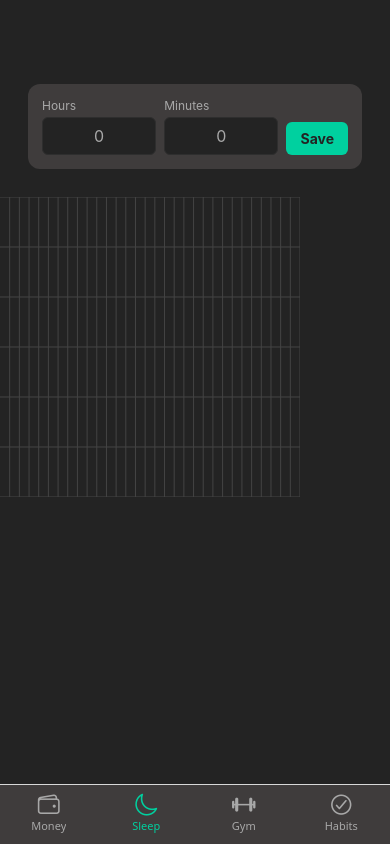
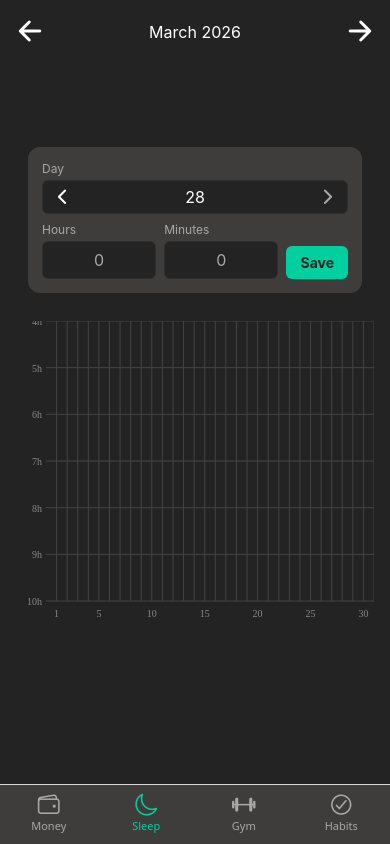
Before and after one commit to Strma77/Monk-Dew, a React Native app: screen /Sleep in a window 390 px wide. Built offline with nearby package versions, Linux system fonts and the light colour scheme.

Commit message:
Date picker added, fixed month graph

```diff
--- a/src/features/sleep/SleepScreen.js
+++ b/src/features/sleep/SleepScreen.js
@@ -1,24 +1,45 @@
-import { View, Text, StyleSheet } from "react-native";
+import { View, Text, StyleSheet, TouchableOpacity } from "react-native";
 import { useState } from "react";
-import { colors } from "../../shared/theme";
+import { Ionicons } from "@expo/vector-icons";
+import { colors, spacing, fontSize } from "../../shared/theme";
 import { useSleep } from "./hooks/useSleep";
-import SleepInput from "./components/SleepInput"
-import SleepGraph from "./components/SleepGraph"
+import SleepInput from "./components/SleepInput";
+import SleepGraph from "./components/SleepGraph";
+
+const MONTH_NAMES = ['January', 'February', 'March', 'April', 'May', 'June', 'July', 'August', 'September', 'October', 'November', 'December'];
 
 const SleepScreen = () => {
-  const {
-    sleep_entries,
-    addSleep,
-    deleteSleep,
-    updateSleep,
-  } = useSleep();
+  const { sleep_entries, addSleep } = useSleep();
   const [currentMonth, setCurrentMonth] = useState(new Date().getMonth());
   const [currentYear, setCurrentYear] = useState(new Date().getFullYear());
 
+  const handlePrevMonth = () => {
+    if (currentMonth === 0) {
+      setCurrentMonth(11);
+      setCurrentYear(currentYear - 1);
+    } else setCurrentMonth(currentMonth - 1);
+  };
+
+  const handleNextMonth = () => {
+    if (currentMonth === 11) {
+      setCurrentMonth(0);
+      setCurrentYear(currentYear + 1);
+    } else setCurrentMonth(currentMonth + 1);
+  };
+
   return (
     <View style={styles.container}>
-      <SleepInput onSubmit={addSleep}></SleepInput>
-      <SleepGraph entries={sleep_entries} currentMonth={currentMonth} currentYear={currentYear}></SleepGraph>
+      <View style={styles.header}>
+        <TouchableOpacity onPress={handlePrevMonth}>
+          <Ionicons name="arrow-back-outline" size={32} color={colors.textPrimary} />
+        </TouchableOpacity>
+        <Text style={styles.headerText}>{MONTH_NAMES[currentMonth]} {currentYear}</Text>
+        <TouchableOpacity onPress={handleNextMonth}>
+          <Ionicons name="arrow-forward-outline" size={32} color={colors.textPrimary} />
+        </TouchableOpacity>
+      </View>
+      <SleepInput onSubmit={addSleep} currentMonth={currentMonth} currentYear={currentYear} />
+      <SleepGraph entries={sleep_entries} currentMonth={currentMonth} currentYear={currentYear} />
     </View>
   );
 };
@@ -28,9 +49,18 @@ const styles = StyleSheet.create({
     flex: 1,
     backgroundColor: colors.screenBackground,
   },
-  textStyle: {
+  header: {
+    flexDirection: 'row',
+    justifyContent: 'space-between',
+    alignItems: 'center',
+    paddingHorizontal: spacing.md,
+    paddingVertical: spacing.md,
+  },
+  headerText: {
     color: colors.textPrimary,
-    fontSize: 24,
+    fontSize: fontSize.lg,
+    flex: 1,
+    textAlign: 'center',
   },
 });
 
--- a/src/features/sleep/components/SleepGraph.js
+++ b/src/features/sleep/components/SleepGraph.js
@@ -1,7 +1,17 @@
+import React from "react";
 import Svg, { Line, Circle, Polyline, Text as SvgText } from "react-native-svg";
-import { View } from "react-native";
+import { View, useWindowDimensions } from "react-native";
+
+const GRAPH_HEIGHT = 300;
+const PADDING_LEFT = 30;
+const PADDING_BOTTOM = 20;
 
 const SleepGraph = ({ entries, currentMonth, currentYear }) => {
+  const { width } = useWindowDimensions();
+  const graphWidth = width - 32;
+  const plotWidth = graphWidth - PADDING_LEFT;
+  const plotHeight = GRAPH_HEIGHT - PADDING_BOTTOM;
+
   const daysInMonth = new Date(currentYear, currentMonth + 1, 0).getDate();
 
   const monthEntries = entries
@@ -14,44 +24,72 @@ const SleepGraph = ({ entries, currentMonth, currentYear }) => {
   const points = monthEntries.map((e) => {
     const day = parseInt(e.date.split("-")[2]);
     const totalHours = e.hours + e.minutes / 60;
-    const x = (day / daysInMonth) * 300;
-    const y = ((totalHours - 4) / 6) * 300;
+    const x = PADDING_LEFT + (day / daysInMonth) * plotWidth;
+    const y = ((totalHours - 4) / 6) * plotHeight;
     return { x, y };
   });
 
   const polylinePoints = points.map((p) => `${p.x},${p.y}`).join(" ");
 
   return (
-    <View>
-      <Svg width={300} height={300}>
+    <View style={{ marginHorizontal: 16 }}>
+      <Svg width={graphWidth} height={GRAPH_HEIGHT}>
+        {/* Y-axis labels + horizontal grid lines */}
         {[4, 5, 6, 7, 8, 9, 10].map((hour) => {
-          const y = ((hour - 4) / 6) * 300;
+          const y = ((hour - 4) / 6) * plotHeight;
           return (
+            <React.Fragment key={hour}>
               <Line
-              key={hour}
-              x1={0}
+                x1={PADDING_LEFT}
                 y1={y}
-              x2={300}
+                x2={graphWidth}
                 y2={y}
                 stroke="#444"
                 strokeWidth={1}
               />
+              <SvgText
+                x={PADDING_LEFT - 4}
+                y={y + 4}
+                fontSize={10}
+                fill="#888"
+                textAnchor="end"
+              >
+                {hour}h
+              </SvgText>
+            </React.Fragment>
           );
         })}
+
+        {/* X-axis labels + vertical grid lines */}
         {Array.from({ length: daysInMonth }, (_, i) => i + 1).map((day) => {
-          const x = (day / daysInMonth) * 300;
+          const x = PADDING_LEFT + (day / daysInMonth) * plotWidth;
+          const showLabel = day === 1 || day % 5 === 0;
           return (
+            <React.Fragment key={day}>
               <Line
-              key={day}
                 x1={x}
                 y1={0}
                 x2={x}
-              y2={300}
+                y2={plotHeight}
                 stroke="#444"
                 strokeWidth={1}
               />
+              {showLabel && (
+                <SvgText
+                  x={x}
+                  y={GRAPH_HEIGHT - 4}
+                  fontSize={10}
+                  fill="#888"
+                  textAnchor="middle"
+                >
+                  {day}
+                </SvgText>
+              )}
+            </React.Fragment>
           );
         })}
+
+        {/* Data */}
         {points.length > 1 && (
           <Polyline
             points={polylinePoints}
--- a/src/features/sleep/components/SleepInput.js
+++ b/src/features/sleep/components/SleepInput.js
@@ -1,20 +1,55 @@
-import { View, TextInput, Text, TouchableOpacity, StyleSheet } from "react-native"
-import { useState } from "react";
-import { colors, scale, spacing, fontSize, radius } from "../../../shared/theme";
+import { View, TextInput, Text, TouchableOpacity, StyleSheet } from "react-native";
+import { useState, useEffect } from "react";
+import { Ionicons } from "@expo/vector-icons";
+import { colors, spacing, fontSize, radius } from "../../../shared/theme";
 
-const SleepInput = ({ onSubmit }) => {
-    const [date, setDate] = useState(new Date().toISOString().split('T')[0]);
+const SleepInput = ({ onSubmit, currentMonth, currentYear }) => {
+    const today = new Date();
+    const isCurrentMonth = today.getMonth() === currentMonth && today.getFullYear() === currentYear;
+
+    const daysInMonth = new Date(currentYear, currentMonth + 1, 0).getDate();
+    const defaultDay = isCurrentMonth ? today.getDate() : 1;
+    const maxDay = isCurrentMonth ? today.getDate() : daysInMonth;
+
+    const [day, setDay] = useState(defaultDay);
     const [hours, setHours] = useState('');
     const [minutes, setMinutes] = useState('');
 
+    useEffect(() => {
+        const newIsCurrentMonth = today.getMonth() === currentMonth && today.getFullYear() === currentYear;
+        const newDefault = newIsCurrentMonth ? today.getDate() : 1;
+        setDay(newDefault);
+    }, [currentMonth, currentYear]);
+
+    const handlePrevDay = () => {
+        if (day > 1) setDay(day - 1);
+    };
+
+    const handleNextDay = () => {
+        if (day < maxDay) setDay(day + 1);
+    };
+
     const handleSubmit = () => {
-        onSubmit(date, parseInt(hours), parseInt(minutes));
+        const dateStr = `${currentYear}-${String(currentMonth + 1).padStart(2, '0')}-${String(day).padStart(2, '0')}`;
+        onSubmit(dateStr, parseInt(hours), parseInt(minutes));
         setHours('');
         setMinutes('');
-    }
+    };
 
     return (
         <View style={styles.container}>
+            <View style={styles.dateRow}>
+                <Text style={styles.label}>Day</Text>
+                <View style={styles.dayStepper}>
+                    <TouchableOpacity onPress={handlePrevDay} disabled={day === 1}>
+                        <Ionicons name="chevron-back" size={22} color={day === 1 ? colors.textSecondary : colors.textPrimary} />
+                    </TouchableOpacity>
+                    <Text style={styles.dayText}>{day}</Text>
+                    <TouchableOpacity onPress={handleNextDay} disabled={day === maxDay}>
+                        <Ionicons name="chevron-forward" size={22} color={day === maxDay ? colors.textSecondary : colors.textPrimary} />
+                    </TouchableOpacity>
+                </View>
+            </View>
             <View style={styles.row}>
                 <View style={styles.inputGroup}>
                     <Text style={styles.label}>Hours</Text>
@@ -46,7 +81,7 @@ const SleepInput = ({ onSubmit }) => {
             </View>
         </View>
     );
-}
+};
 
 const styles = StyleSheet.create({
     container: {
@@ -54,7 +89,27 @@ const styles = StyleSheet.create({
         backgroundColor: colors.surfaceColor,
         borderRadius: radius.md,
         margin: spacing.xl,
-        marginTop: spacing.xl * 3
+        marginTop: spacing.xl * 3,
+    },
+    dateRow: {
+        marginBottom: spacing.sm,
+    },
+    dayStepper: {
+        flexDirection: 'row',
+        alignItems: 'center',
+        backgroundColor: colors.screenBackground,
+        borderRadius: radius.sm,
+        borderWidth: 1,
+        borderColor: colors.borderColor,
+        paddingVertical: spacing.xs,
+        paddingHorizontal: spacing.sm,
+        justifyContent: 'space-between',
+    },
+    dayText: {
+        color: colors.textPrimary,
+        fontSize: fontSize.lg,
+        minWidth: 30,
+        textAlign: 'center',
     },
     row: {
         flexDirection: 'row',
```
Lines whose indentation alone changed are shown as unchanged.
